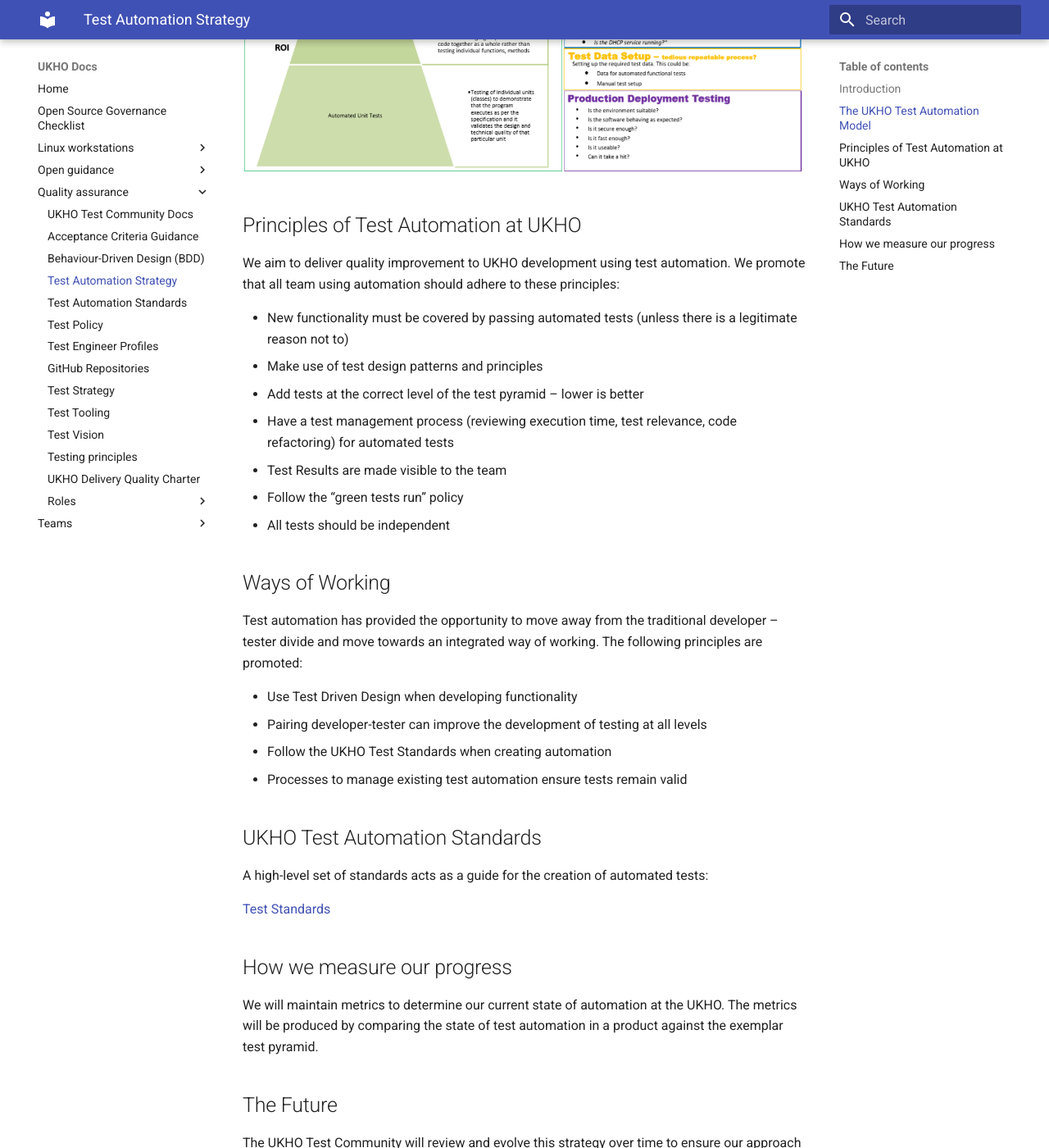
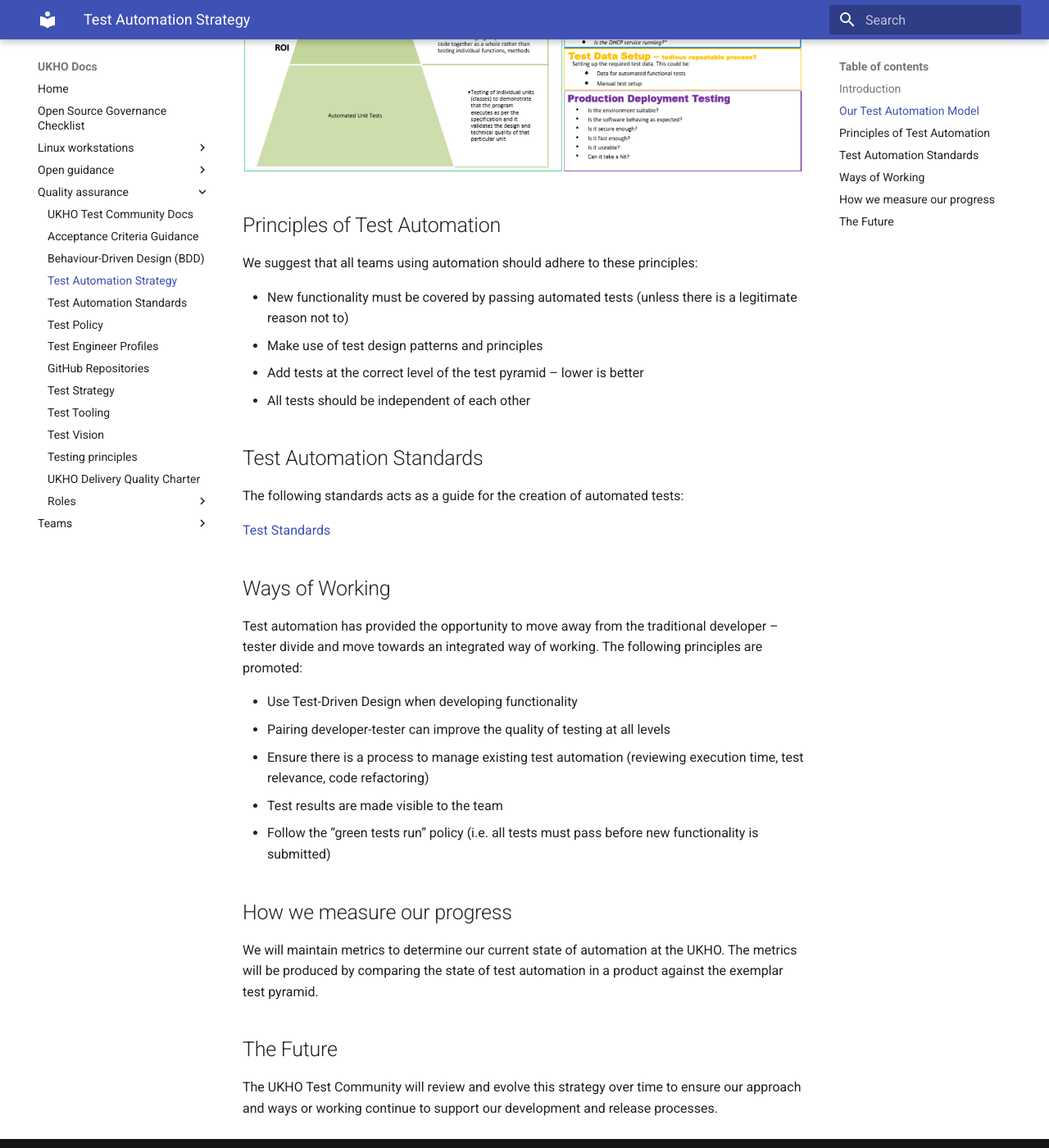
Before and after one commit to UKHO/docs, an MkDocs documentation site: the page built from docs/quality-assurance/test-automation-strategy.md, in a window 1280 px wide and 1400 px high, scrolled down 829 px. Shown: the whole window at 82% size. Built offline with MkDocs 1.6.1 and Material for MkDocs 9.7.7, drawn with Linux system fonts in a browser that asks for light colours; some of the changed text lies outside the part shown.

```diff
--- a/docs/quality-assurance/test-automation-strategy.md
+++ b/docs/quality-assurance/test-automation-strategy.md
@@ -4,9 +4,9 @@
 
 This strategy document details the UKHO approach to test automation. As an organisation we recognise the importance of embracing test automation and utilising it to enable faster development and release of our software products.
 
-This strategy acts as a baseline for UKHO development teams, with teams empowered to determine how their teams will adhere to this strategy.
+This strategy acts as a baseline for UKHO delivery teams, with each team empowered to determine how they will adhere to this strategy.
 
-## The UKHO Test Automation Model
+## Our Test Automation Model
 
 To summarise our approach to test automation we created our take on the standard Test Pyramid Model. This promotes:
 
@@ -15,32 +15,30 @@ To summarise our approach to test automation we created our take on the standard
 
 ![Test Automation Vision Diagram](test-automation-vision.png)
 
-## Principles of Test Automation at UKHO
+## Principles of Test Automation
 
-We aim to deliver quality improvement to UKHO development using test automation. We promote that all team using automation should adhere to these principles:
+We suggest that all teams using automation should adhere to these principles:
 
 * New functionality must be covered by passing automated tests (unless there is a legitimate reason not to)
 * Make use of test design patterns and principles
 * Add tests at the correct level of the test pyramid – lower is better
-* Have a test management process (reviewing execution time, test relevance, code refactoring) for automated tests
-* Test Results are made visible to the team
-* Follow the “green tests run” policy
-* All tests should be independent
+* All tests should be independent of each other
+
+## Test Automation Standards
+
+The following standards acts as a guide for the creation of automated tests:
+
+[Test Standards](test-code-standards.md)
 
 ## Ways of Working
 
 Test automation has provided the opportunity to move away from the traditional developer – tester divide and move towards an integrated way of working. The following principles are promoted:
 
-* Use Test Driven Design when developing functionality
-* Pairing developer-tester can improve the development of testing at all levels
-* Follow the UKHO Test Standards when creating automation
-* Processes to manage existing test automation ensure tests remain valid
-
-## UKHO Test Automation Standards
-
-A high-level set of standards acts as a guide for the creation of automated tests:
-
-[Test Standards](test-code-standards.md)
+* Use Test-Driven Design when developing functionality
+* Pairing developer-tester can improve the quality of testing at all levels
+* Ensure there is a process to manage existing test automation (reviewing execution time, test relevance, code refactoring)
+* Test results are made visible to the team
+* Follow the “green tests run” policy (i.e. all tests must pass before new functionality is submitted)
 
 ## How we measure our progress
 
```
Also changed, not shown: docs/quality-assurance/README.md (+2 -2 lines), docs/quality-assurance/test-code-standards.md (+2 -2 lines), docs/quality-assurance/test-strategy.md (+13 -17 lines).
